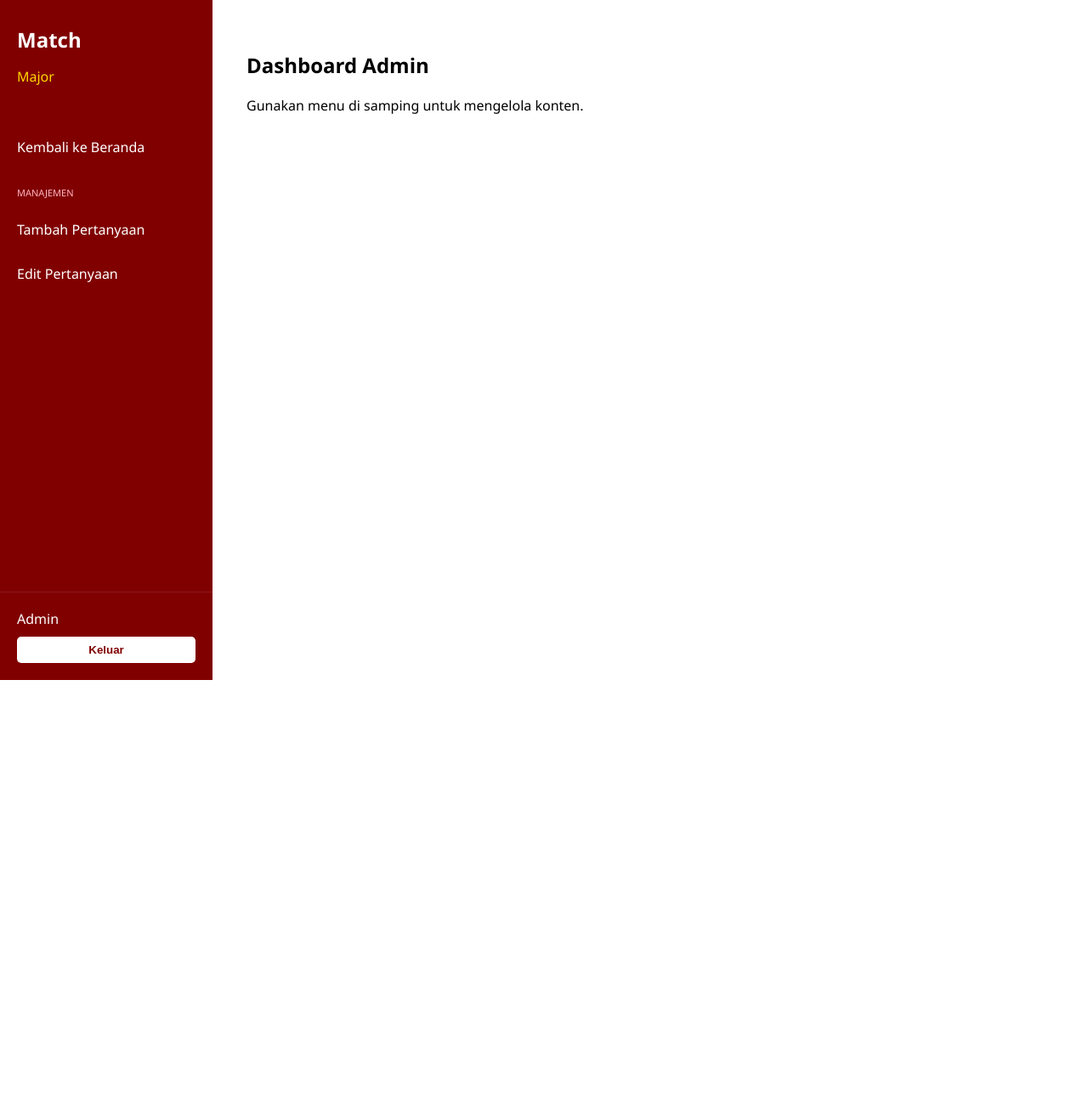
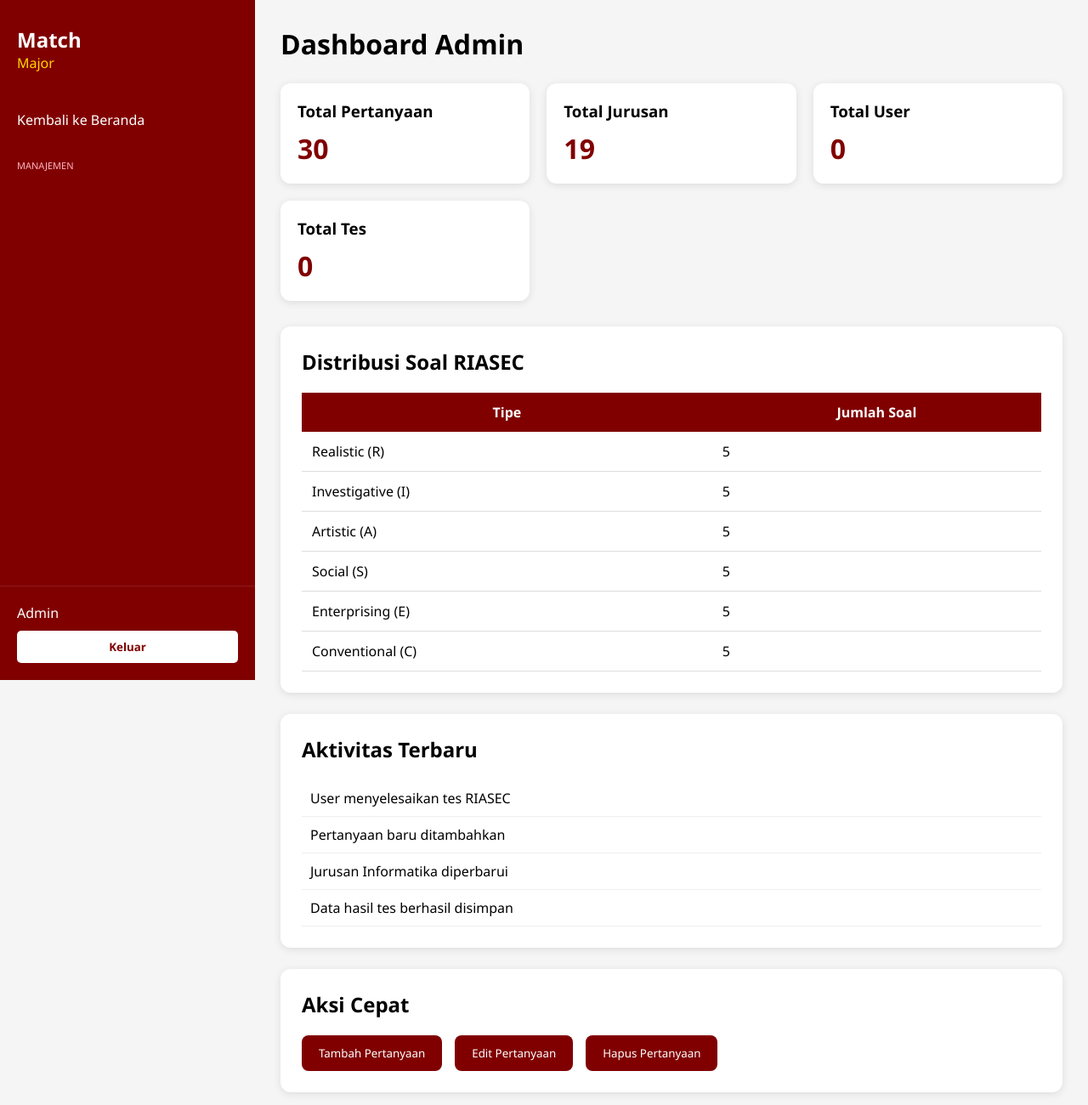
Before and after one commit to Gabriell550/MatchMajor, a website: page public/Admin.html in a window 1280 px wide. Shown: the whole page at 85% size. Before the commit the page ends 800 px from the top, so only its background shows below. Drawn offline with Linux system fonts and the light colour scheme.

Commit message:
buat isi dashboard admin

```diff
--- a/public/Admin.html
+++ b/public/Admin.html
@@ -4,38 +4,284 @@
 <meta charset="UTF-8">
 <meta name="viewport" content="width=device-width, initial-scale=1.0">
 <title>Admin Dashboard</title>
+
 <style>
-        body { font-family: 'Segoe UI', sans-serif; margin: 0; display: flex; }
-        .sidebar { width: 250px; height: 100vh; background-color: #800000; color: white; display: flex; flex-direction: column; position: fixed; }
-        .menu-item, .sub-menu { padding: 15px 20px; color: white; text-decoration: none; display: block; }
-        .menu-item:hover, .sub-menu:hover { background-color: rgba(255,255,255,0.15); }
-        .user-section { margin-top: auto; padding: 20px; border-top: 1px solid rgba(255,255,255,0.1); }
-        .btn-logout { background: white; color: #800000; border: none; padding: 8px; width: 100%; border-radius: 5px; cursor: pointer; font-weight: bold; }
-        .main-content { margin-left: 250px; padding: 40px; }
+*{
+    margin:0;
+    padding:0;
+    box-sizing:border-box;
+    font-family:'Segoe UI',sans-serif;
+}
+
+body{
+    display:flex;
+    background:#f5f5f5;
+}
+
+/* Sidebar */
+.sidebar{
+    width:300px;
+    height:100vh;
+    background-color:#800000;
+    color:white;
+    display:flex;
+    flex-direction:column;
+    position:fixed;
+    left:0;
+    top:0;
+}
+
+.menu-item,
+.sub-menu{
+    padding:15px 20px;
+    color:white;
+    text-decoration:none;
+    display:block;
+}
+
+.menu-item:hover,
+.sub-menu:hover{
+    background-color:rgba(255,255,255,0.15);
+}
+
+.user-section{
+    margin-top:auto;
+    padding:20px;
+    border-top:1px solid rgba(255,255,255,0.1);
+}
+
+.btn-logout{
+    background:white;
+    color:#800000;
+    border:none;
+    padding:10px;
+    width:100%;
+    border-radius:5px;
+    cursor:pointer;
+    font-weight:bold;
+}
+
+/* Main Content */
+.main-content{
+    margin-left:300px;
+    width:calc(100% - 300px);
+    padding:30px;
+}
+
+.main-content h1{
+    margin-bottom:25px;
+}
+
+/* Cards */
+.stats-container{
+    display:grid;
+    grid-template-columns:repeat(auto-fit,minmax(220px,1fr));
+    gap:20px;
+    margin-bottom:30px;
+}
+
+.card{
+    background:white;
+    padding:20px;
+    border-radius:12px;
+    box-shadow:0 2px 10px rgba(0,0,0,0.1);
+}
+
+.card h3{
+    margin-bottom:10px;
+}
+
+.card span{
+    font-size:32px;
+    font-weight:bold;
+    color:#800000;
+}
+
+/* Section */
+.section{
+    background:white;
+    padding:25px;
+    border-radius:12px;
+    margin-bottom:25px;
+    box-shadow:0 2px 10px rgba(0,0,0,0.1);
+}
+
+.section h2{
+    margin-bottom:20px;
+}
+
+/* Chart */
+.chart-container{
+    width:100%;
+    max-width:600px;
+    height:400px;
+    margin:auto;
+}
+
+/* Table */
+table{
+    width:100%;
+    border-collapse:collapse;
+}
+
+th{
+    background:#800000;
+    color:white;
+    padding:12px;
+}
+
+td{
+    padding:12px;
+    border-bottom:1px solid #ddd;
+}
+
+/* Aktivitas */
+.activity-list{
+    list-style:none;
+}
+
+.activity-list li{
+    padding:10px;
+    border-bottom:1px solid #eee;
+}
+
+/* Button */
+.action-buttons{
+    display:flex;
+    gap:15px;
+}
+
+.action-buttons button{
+    background:#800000;
+    color:white;
+    border:none;
+    padding:12px 20px;
+    border-radius:8px;
+    cursor:pointer;
+}
+
+.action-buttons button:hover{
+    background:#600000;
+}
 </style>
 </head>
+
 <body>
 
+<!-- Sidebar -->
 <div class="sidebar">
-        <div style="padding: 30px 20px;">
-            <h1 style="font-size: 24px; margin:0;">Match</h1>
-            <p style="color: #FFD700;">Major</p>
+
+    <div style="padding:30px 20px;">
+        <h1 style="font-size:24px;">Match</h1>
+        <p style="color:#FFD700;">Major</p>
     </div>
 
     <a href="index.html" class="menu-item">Kembali ke Beranda</a>
-        <div style="padding: 20px 20px 10px; color: #FFB6C1; font-size: 11px;">MANAJEMEN</div>
-        <a href="tambah.html" class="sub-menu">Tambah Pertanyaan</a>
-        <a href="edit.html" class="sub-menu">Edit Pertanyaan</a>
+
+    <div style="padding:20px 20px 10px; color:#FFB6C1; font-size:11px;">
+        MANAJEMEN
+    </div>
 
     <div class="user-section">
-            <div style="margin-bottom: 10px;">Admin</div>
-            <button class="btn-logout" onclick="window.location.href='index.html'">Keluar</button>
-        </div>
+        <div style="margin-bottom:10px;">Admin</div>
+        <button class="btn-logout"
+            onclick="window.location.href='index.html'">
+            Keluar
+        </button>
     </div>
 
+</div>
+
+<!-- Main Content -->
 <div class="main-content">
-        <h2>Dashboard Admin</h2>
-        <p>Gunakan menu di samping untuk mengelola konten.</p>
+
+    <h1>Dashboard Admin</h1>
+
+    <!-- Statistik -->
+    <div class="stats-container">
+
+        <div class="card">
+            <h3>Total Pertanyaan</h3>
+            <span>30</span>
+        </div>
+
+        <div class="card">
+            <h3>Total Jurusan</h3>
+            <span>19</span>
+        </div>
+
+        <div class="card">
+            <h3>Total User</h3>
+            <span>0</span>
+        </div>
+
+        <div class="card">
+            <h3>Total Tes</h3>
+            <span>0</span>
+        </div>
+
+    </div>
+
+    <!-- Tabel -->
+    <div class="section">
+
+        <h2>Distribusi Soal RIASEC</h2>
+
+        <table>
+            <thead>
+                <tr>
+                    <th>Tipe</th>
+                    <th>Jumlah Soal</th>
+                </tr>
+            </thead>
+
+            <tbody>
+                <tr><td>Realistic (R)</td><td>5</td></tr>
+                <tr><td>Investigative (I)</td><td>5</td></tr>
+                <tr><td>Artistic (A)</td><td>5</td></tr>
+                <tr><td>Social (S)</td><td>5</td></tr>
+                <tr><td>Enterprising (E)</td><td>5</td></tr>
+                <tr><td>Conventional (C)</td><td>5</td></tr>
+            </tbody>
+        </table>
+
+    </div>
+
+    <!-- Aktivitas -->
+    <div class="section">
+
+        <h2>Aktivitas Terbaru</h2>
+
+        <ul class="activity-list">
+            <li>User menyelesaikan tes RIASEC</li>
+            <li>Pertanyaan baru ditambahkan</li>
+            <li>Jurusan Informatika diperbarui</li>
+            <li>Data hasil tes berhasil disimpan</li>
+        </ul>
+
+    </div>
+
+    <!-- Aksi Cepat -->
+    <div class="section">
+
+        <h2>Aksi Cepat</h2>
+
+        <div class="action-buttons">
+            <button onclick="location.href='tambah.html'">
+                Tambah Pertanyaan
+            </button>
+
+            <button onclick="location.href='edit.html'">
+                Edit Pertanyaan
+            </button>
+
+            <button onclick="location.href='hapus.html'">
+                Hapus Pertanyaan
+            </button>
+        </div>
+
+    </div>
+
 </div>
 
 </body>
```
Also changed, not shown: public/riwayatsesi.html (+42 -0 lines), public/hapus.html (added). Lines whose indentation alone changed are shown as unchanged.
